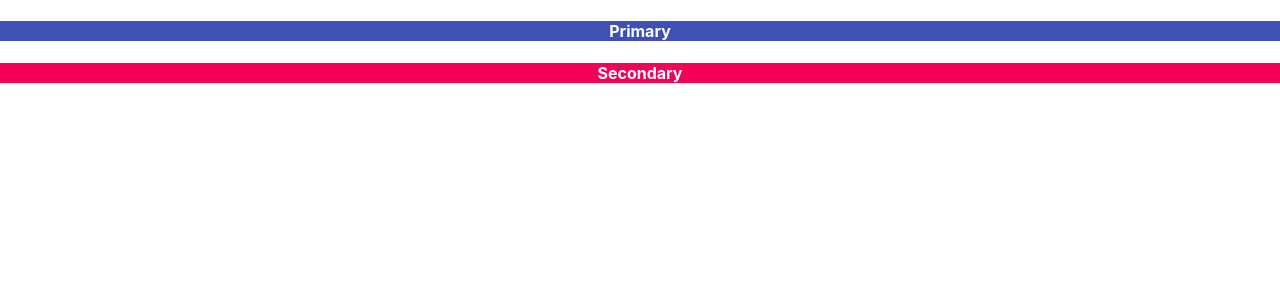
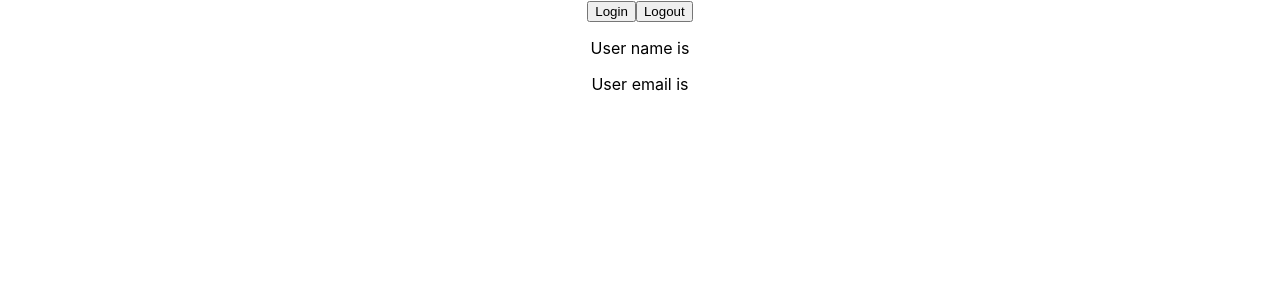
Before and after one commit to shivprajapat/React-TypeScript-Tutorials, a React (Create React App) app: page / in a window 1280 px wide. Shown: the top 300 px of the page. Built offline with nearby package versions, Linux system fonts and the light colour scheme.

Commit message:
React TypeScript useContext Future Value Added

```diff
--- a/src/App.tsx
+++ b/src/App.tsx
@@ -1,13 +1,13 @@
-import { Box } from "./components/context/Box";
-import { ThemeContextProvider } from "./components/context/ThemeContext";
+import { User } from "./components/context/User";
+import { UserContextProvider } from "./components/context/UserContext";
 
 function App() {
 
   return (
     <div className="App">
-      <ThemeContextProvider>
-        <Box />
-      </ThemeContextProvider>
+      <UserContextProvider>
+        <User />
+      </UserContextProvider >
     </div>
   );
 }
--- /dev/null
+++ b/src/components/context/User.tsx
@@ -0,0 +1,29 @@
+import { useContext } from "react"
+import { UserContext } from "./UserContext";
+
+export const User = () => {
+
+    const userContext = useContext(UserContext);
+    const handleLogin = () => {
+        if (userContext) {
+            userContext.setUser({
+                name: "Shiv",
+                email: "shiv@gmail.com"
+            })
+        }
+    }
+    const handleLogout = () => {
+        if (userContext) {
+            userContext.setUser(null)
+        }
+    }
+
+    return (
+        <div>
+            <button onClick={handleLogin}>Login</button>
+            <button onClick={handleLogout}>Logout</button>
+            <p>User name is <b>{userContext?.user?.name}</b></p>
+            <p>User email is <b>{userContext?.user?.email}</b></p>
+        </div>
+    )
+}
--- /dev/null
+++ b/src/components/context/UserContext.tsx
@@ -0,0 +1,24 @@
+import { useState, createContext, ReactNode } from "react";
+
+export type AuthUser = {
+    name: string,
+    email: string
+}
+type UserContextProviderProps = {
+    children: ReactNode
+}
+type UserContextType = {
+    user: AuthUser | null
+    setUser: React.Dispatch<React.SetStateAction<AuthUser | null>>
+}
+// export const UserContext = createContext<UserContextType | null>(null)
+export const UserContext = createContext({} as UserContextType)
+
+export const UserContextProvider = ({ children }: UserContextProviderProps) => {
+    const [user, setUser] = useState<AuthUser | null>(null)
+    return (
+        <UserContext.Provider value={{ user, setUser }}>
+            {children}
+        </UserContext.Provider>
+    )
+}
```
